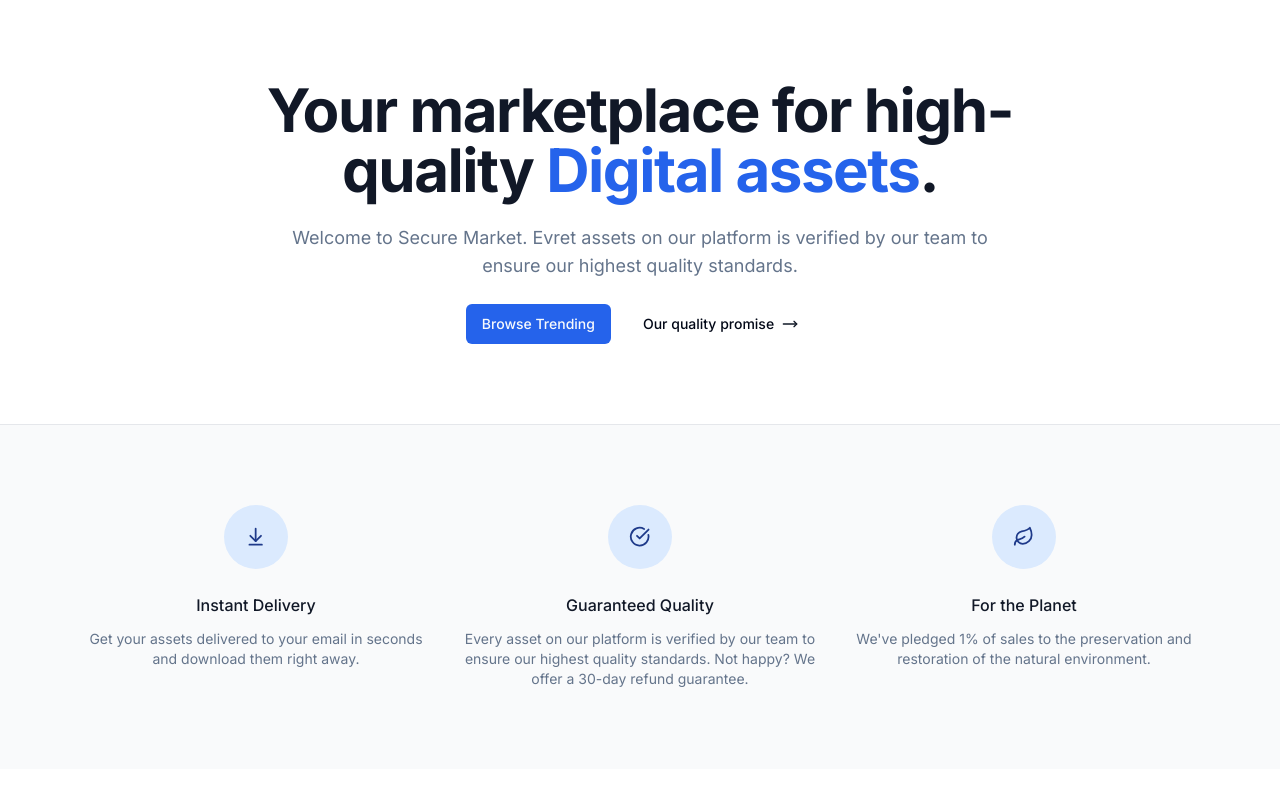
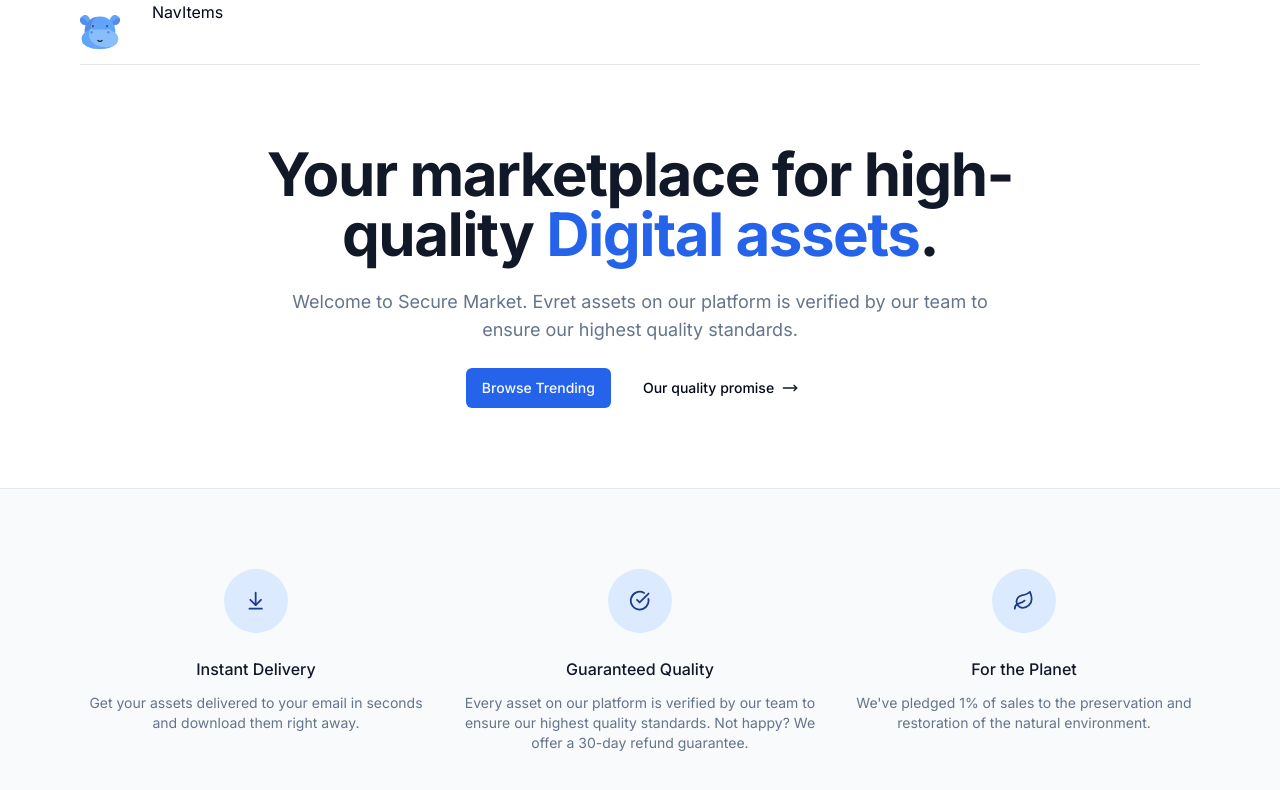
Before and after one commit to devwithfarshi/Secure-market, a Next.js app: page / in a window 1280 px wide. Shown: the top 790 px of the page. Built offline with nearby package versions, Linux system fonts and the light colour scheme.

Commit message:
✅: add: Layout added

```diff
--- a/src/app/layout.tsx
+++ b/src/app/layout.tsx
@@ -1,22 +1,26 @@
 import type { Metadata } from "next";
 import { Inter } from "next/font/google";
 import "./globals.css";
+import Navbar from "@/components/sheard/Navbar";
+import { cn } from "@/lib/utils";
 
 const inter = Inter({ subsets: ["latin"] });
 
-export const metadata: Metadata = {
-  title: "Create Next App",
-  description: "Generated by create next app",
-};
-
 export default function RootLayout({
   children,
-}: Readonly<{
+}: {
   children: React.ReactNode;
-}>) {
+}) {
   return (
-    <html lang="en">
-      <body className={inter.className}>{children}</body>
+    <html lang="en" className="h-full">
+      <body
+        className={cn("relative h-full font-sans antialiased", inter.className)}
+      >
+        <main className="relative flex flex-col min-h-screen">
+          <Navbar />
+          <div className="flex-grow flex-1">{children}</div>
+        </main>
+      </body>
     </html>
   );
 }
```
